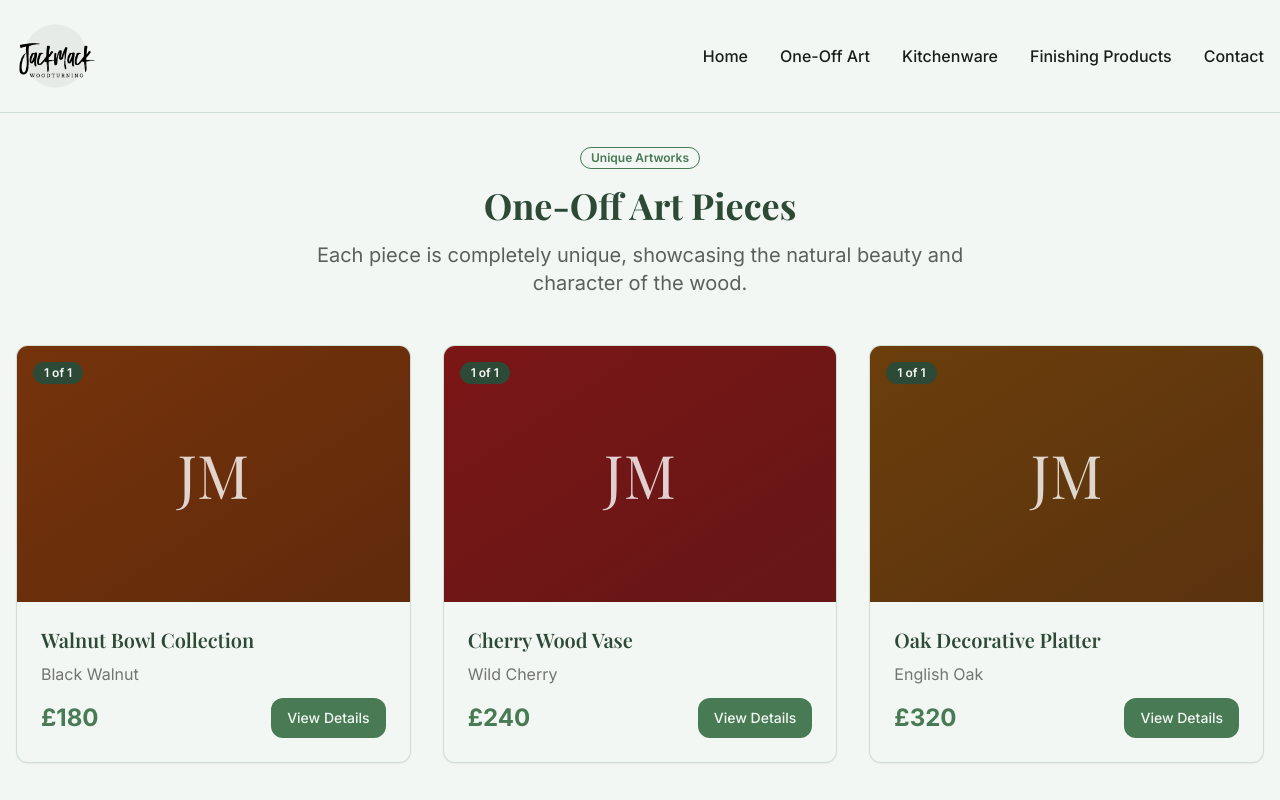
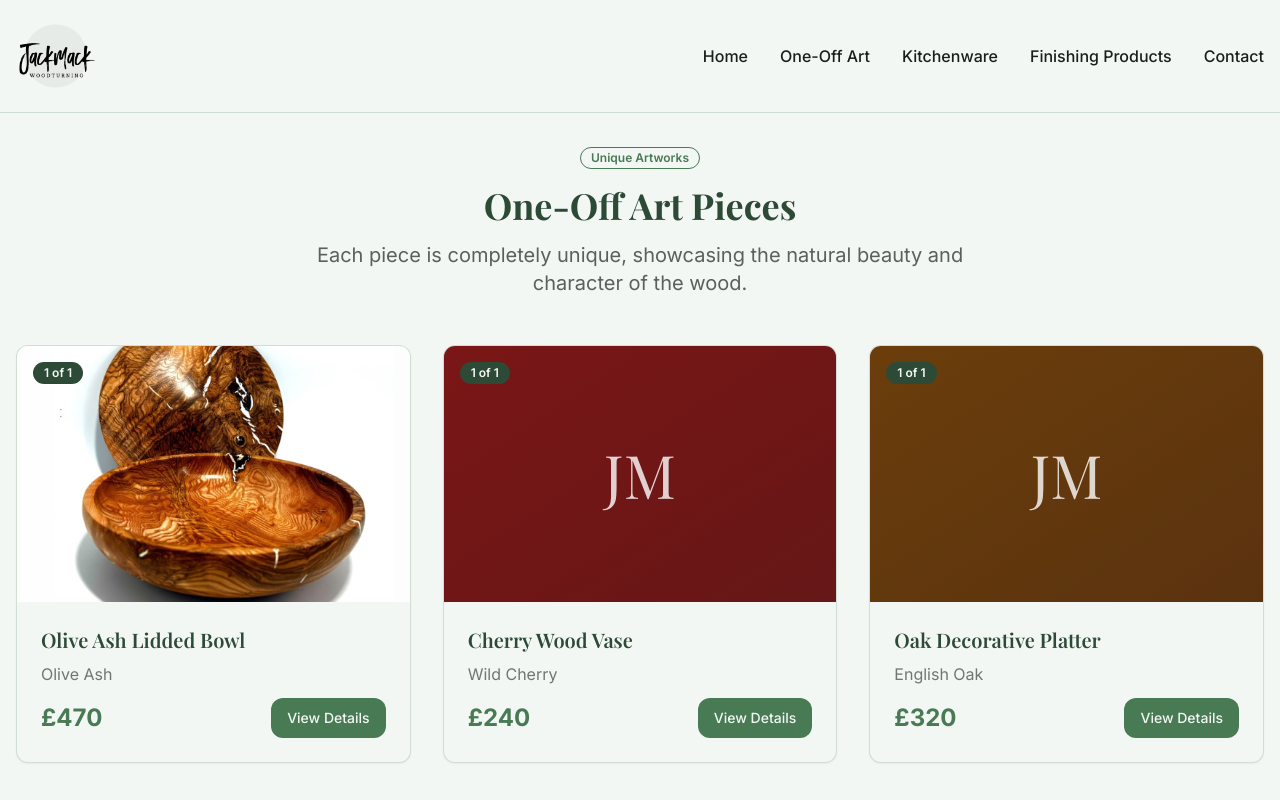
Before and after one commit to ryand2626/jack-mack-artisan-shop, a React (Vite) app: page /one-off-art in a window 1280 px wide. Shown: the top 800 px of the page. Built offline with nearby package versions, Linux system fonts and the light colour scheme.

Commit message:
Replace Walnut Bowl with Olive Ash Bowl
The AI replaced the "Walnut Bowl Collection" art piece with the "Olive Ash Lidded Bowl" and updated the price to £470 in the One-Off Art section, using the provided image.

```diff
--- a/src/pages/OneOffArt.tsx
+++ b/src/pages/OneOffArt.tsx
@@ -10,11 +10,11 @@ const OneOffArt = () => {
   const artPieces = [
     {
       id: 1,
-      title: "Walnut Bowl Collection",
-      price: "£180",
-      wood: "Black Walnut",
+      title: "Olive Ash Lidded Bowl",
+      price: "£470",
+      wood: "Olive Ash",
       badge: "1 of 1",
-      image: "bg-gradient-to-br from-amber-800 to-amber-900"
+      image: "/lovable-uploads/af78b9da-40ed-47a5-86d8-1697982ac38b.png"
     },
     {
       id: 2,
@@ -57,9 +57,19 @@ const OneOffArt = () => {
               {artPieces.map((piece) => (
                 <Card key={piece.id} className="group hover:shadow-2xl transition-all duration-300 transform hover:-translate-y-1 bg-nature-sage border-nature-moss/20 rounded-xl overflow-hidden">
                   <div className="relative">
-                    <div className={`${piece.image} h-64 flex items-center justify-center relative overflow-hidden`}>
-                      <div className="absolute inset-0 bg-black/20"></div>
-                      <span className="text-white/80 text-6xl font-playfair relative z-10">JM</span>
+                    <div className={`h-64 flex items-center justify-center relative overflow-hidden ${piece.image.startsWith('bg-') ? piece.image : 'bg-white'}`}>
+                      {piece.image.startsWith('/') ? (
+                        <img
+                          src={piece.image}
+                          alt={piece.title}
+                          className="w-full h-full object-cover"
+                        />
+                      ) : (
+                        <>
+                          <div className="absolute inset-0 bg-black/20"></div>
+                          <span className="text-white/80 text-6xl font-playfair relative z-10">JM</span>
+                        </>
+                      )}
                       <Badge className="absolute top-4 left-4 bg-nature-forest text-nature-sage">
                         {piece.badge}
                       </Badge>
```
Also changed, not shown: public/lovable-uploads/af78b9da-40ed-47a5-86d8-1697982ac38b.png (added).
